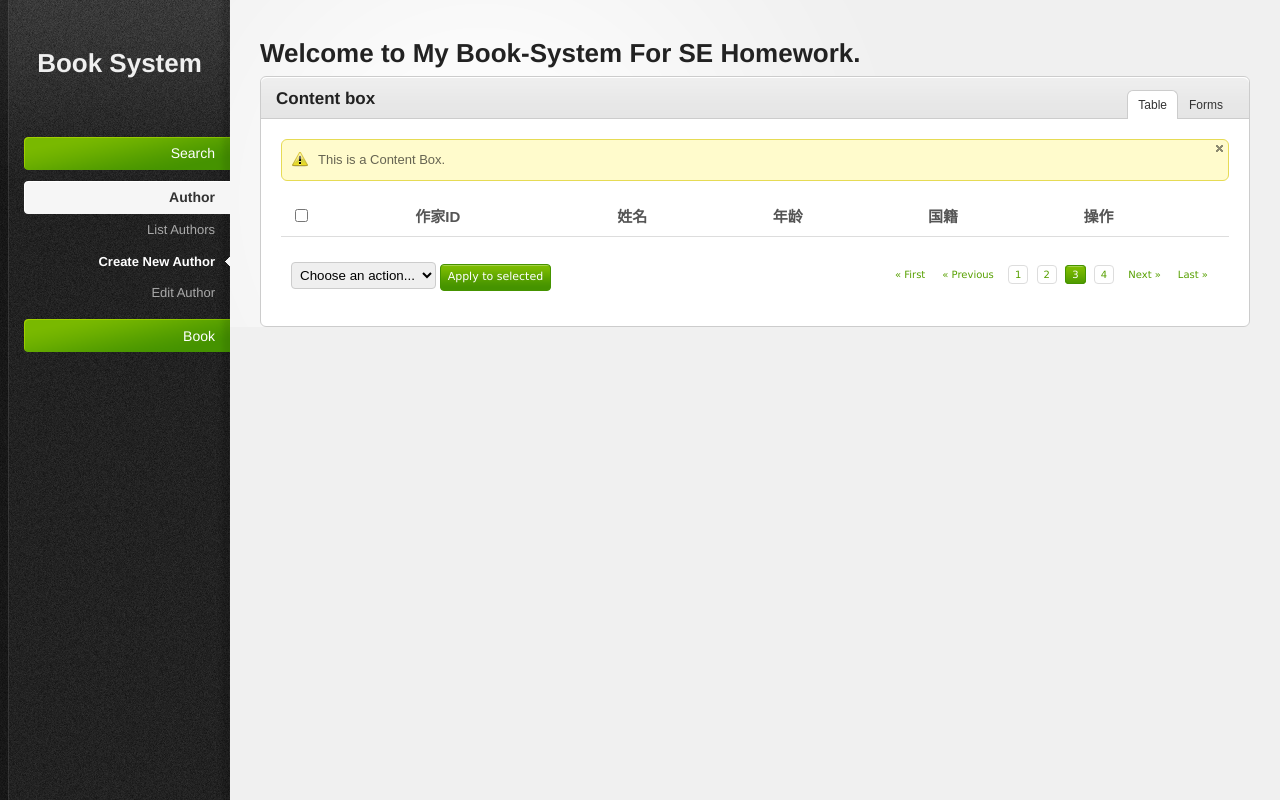
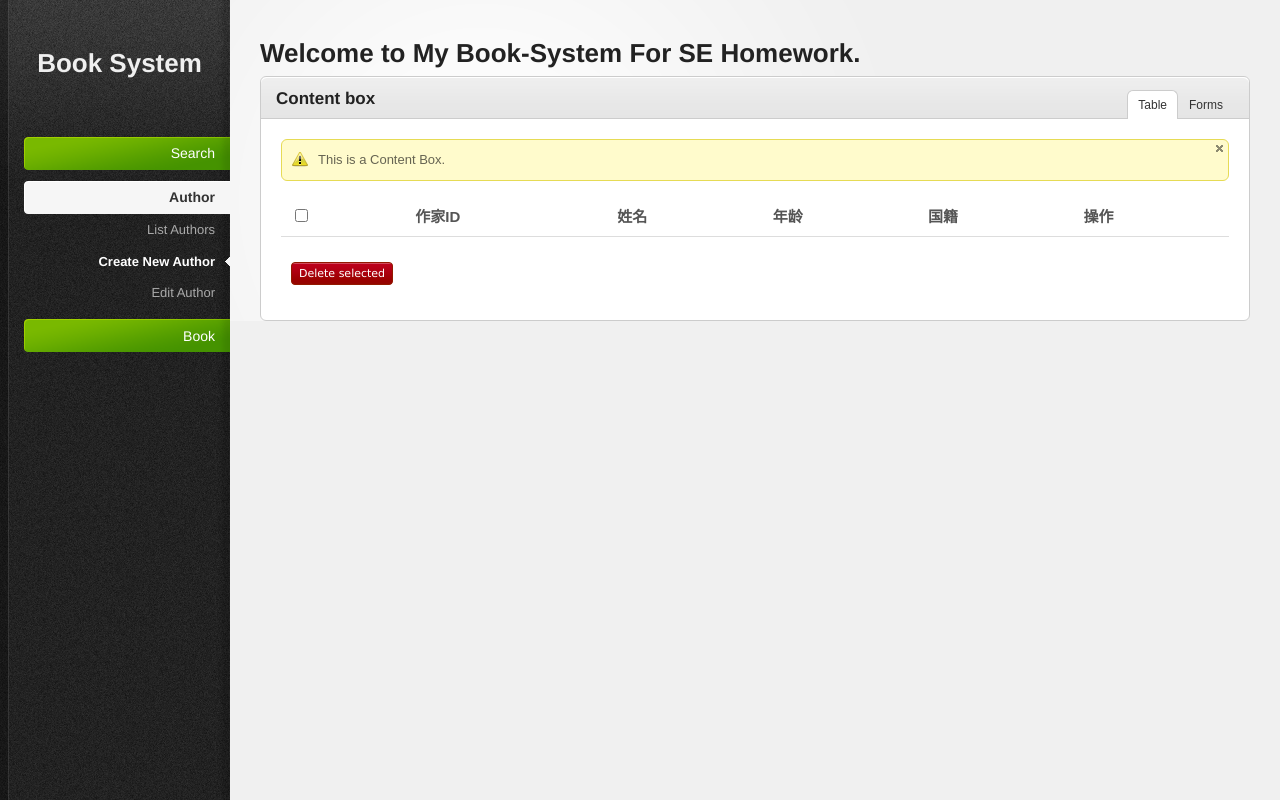
Before and after one commit to liu946/BookSystem_SE_HomeWork, a Django app: page /author/ in a window 1280 px wide. Run offline with Django 3.2, Linux system fonts and the light colour scheme; data that the repository does not hold is empty.

Commit message:
multDelete

```diff
--- a/bookmanagement/static/css/style.css
+++ b/bookmanagement/static/css/style.css
@@ -71,8 +71,8 @@ p {
 .button {
 				font-family: Verdana, Arial, sans-serif;
                 display: inline-block;
-                background: #459300 url('../images/bg-button-green.gif') top left repeat-x !important;
-                border: 1px solid #459300 !important;
+                background: #931900 url('../images/bg-button-red.gif') top left repeat-x !important;
+                border: 1px solid #931900 !important;
                 padding: 4px 7px 4px 7px !important;
                 color: #fff !important;
                 font-size: 11px !important;
--- a/bookmanagement/templates/bookmanagement/author_list.html
+++ b/bookmanagement/templates/bookmanagement/author_list.html
@@ -1,6 +1,7 @@
 {% extends "base.html" %}
 {% load staticfiles %}
 {% block content %}
+    <form method="post" action="./deleteAll">{% csrf_token %}
     <table>
         <thead>
         <tr>
@@ -18,18 +19,7 @@
         <tr>
             <td colspan="6">
                 <div class="bulk-actions align-left">
-                    <select name="dropdown">
-                        <option value="option1">Choose an action...</option>
-                        <option value="option2">Edit</option>
-                        <option value="option3">Delete</option>
-                    </select>
-                    <a class="button" href="#">Apply to selected</a></div>
-                <div class="pagination"><a href="#" title="First Page">&laquo; First</a><a href="#"
-                                                                                           title="Previous Page">&laquo;
-                    Previous</a> <a href="#" class="number" title="1">1</a> <a href="#" class="number" title="2">2</a>
-                    <a href="#" class="number current" title="3">3</a> <a href="#" class="number" title="4">4</a> <a
-                            href="#" title="Next Page">Next &raquo;</a><a href="#" title="Last Page">Last &raquo;</a>
-                </div>
+                    <input type="submit" class="button" value="Delete selected"/></div>
                 <!-- End .pagination -->
                 <div class="clear"></div>
             </td>
@@ -39,7 +29,7 @@
         {% for author in object_list %}
         <tr>
             <td>
-                <input type="checkbox"/>
+                <input type="checkbox" name="{{ author.AuthorID }}" />
             </td>
             <td>{{ author.AuthorID }}</td>
             <td>{{ author.Name }}</td>
@@ -54,4 +44,5 @@
         {% endfor %}
         </tbody>
     </table>
+    </form>
 {% endblock %}
--- a/bookmanagement/views.py
+++ b/bookmanagement/views.py
@@ -6,9 +6,8 @@ from django.shortcuts import render
 from django.conf.urls import include, url
 from django.views.generic import *
 from django.views.generic.edit import *
+from django.shortcuts import redirect
 from bookmanagement.models import *
-from django.core.urlresolvers import reverse_lazy
-
 
 # todo to reorganize the construct to extend the restful operation
 
@@ -27,7 +26,19 @@ class RestView(object):
         return include([url(r'^$',self.asList().as_view()),
                         url(r'^create$',self.asCreate().as_view()),
                         url(r'^update/(?P<pk>\d+)/$',self.asUpdate().as_view()),
-                        url(r'^delete/(?P<pk>\d+)/$',self.asDelete().as_view())])
+                        url(r'^delete/(?P<pk>\d+)/$',self.asDelete().as_view()),
+                        url(r'^deleteAll$',self.asDeleteAll().as_view()),
+                        ])
+    def asDeleteAll(self):
+        t_model = self.model
+        class DeleteAll(View):
+            model = t_model
+            def post(self, request, *args, **kwargs):
+                deleteList = [ int(key) for key in request.POST if request.POST[key] == u'on']
+                self.model.objects.filter(pk__in=deleteList).delete()
+                return redirect('./')
+
+        return DeleteAll
 
     def asList(self):
         t_model = self.model
```
Also changed, not shown: bookmanagement/static/images/bg-button-red.gif (added).
